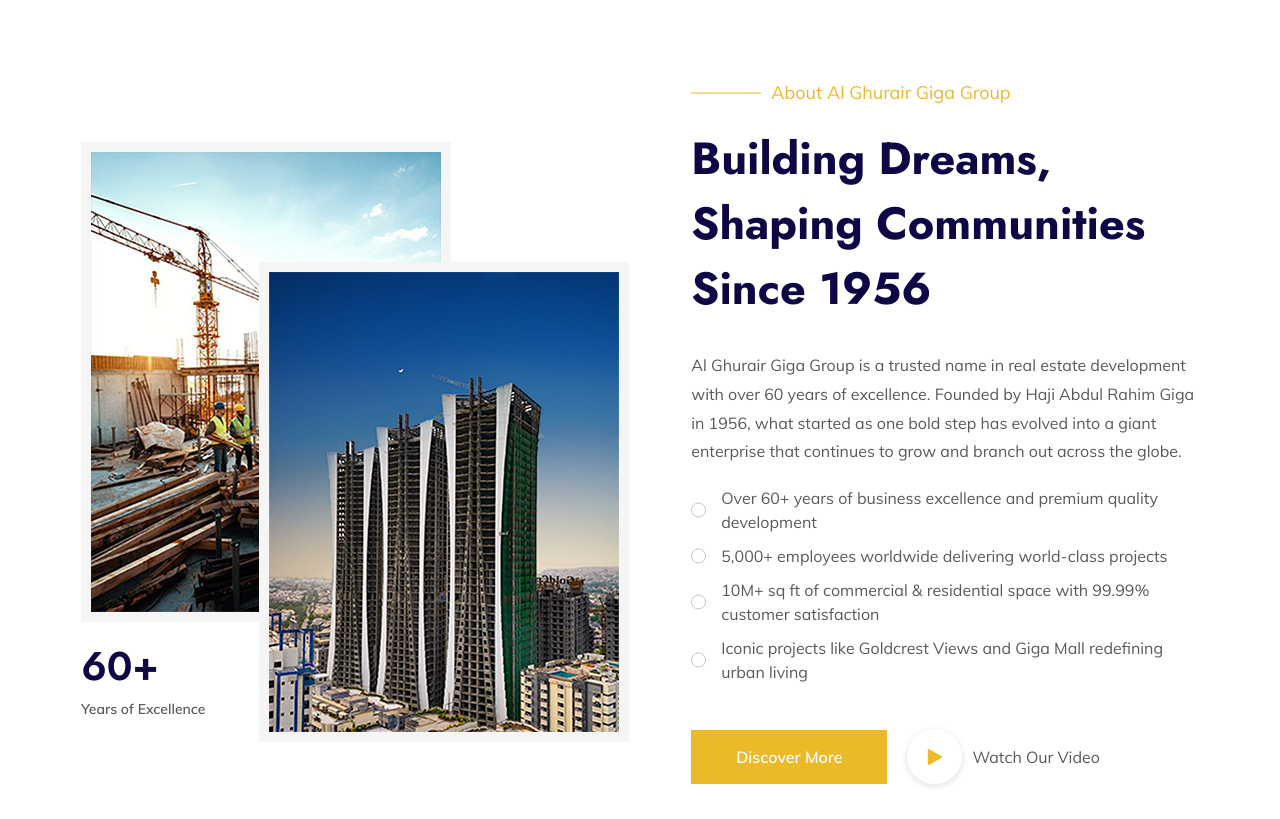
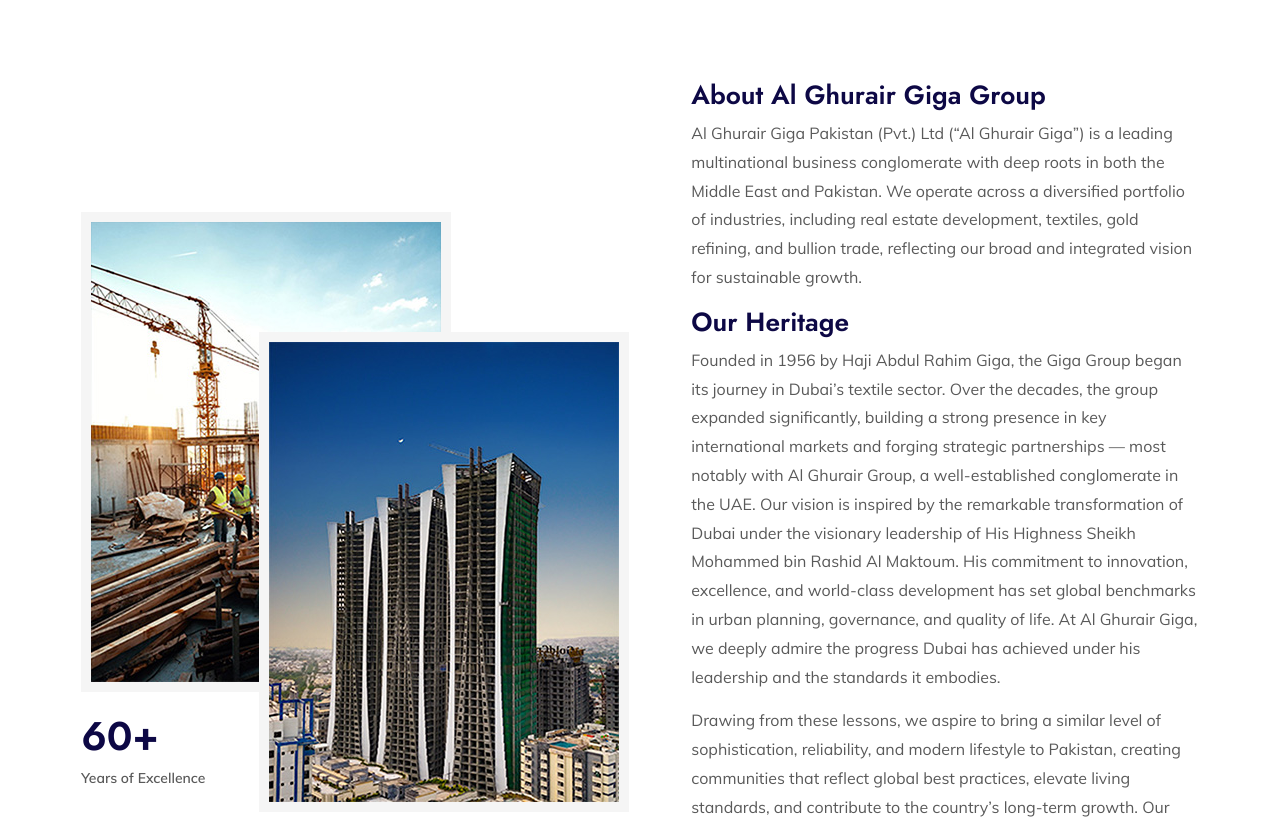
Before and after one commit to Giga-Group/AlGhurairGiga, a React (Create React App) app: page / in a window 1280 px wide. Shown: the part 2440-3259 px from the top of the page. Built offline with nearby package versions, Linux system fonts and the light colour scheme; no server answers.

Commit message:
Text updated

```diff
--- a/src/components/about2/index.js
+++ b/src/components/about2/index.js
@@ -30,17 +30,24 @@
                     <div className="col-lg-6 col-md-12 colsm-12">
                         <div className="wpo-about-text">
                             <div className="wpo-about-title">
-                                <span>About Al Ghurair Giga Group </span>
-                                <h2>Building Dreams, Shaping Communities Since 1956</h2>
+                                {/* <span>About Al Ghurair Giga Group </span> */}
+                                <h3>About Al Ghurair Giga Group</h3>
                             </div>
-                            <p>Al Ghurair Giga Group is a trusted name in real estate development with over 60 years of excellence. Founded by Haji Abdul Rahim Giga in 1956, what started as one bold step has evolved into a giant enterprise that continues to grow and branch out across the globe.</p>
-                            <ul className="ab-list">
+                           <p>Al Ghurair Giga Pakistan (Pvt.) Ltd (“Al Ghurair Giga”) is a leading multinational business conglomerate with deep roots in both the Middle East and Pakistan. We operate across a diversified portfolio of industries, including real estate development, textiles, gold refining, and bullion trade, reflecting our broad and integrated vision for sustainable growth.
+                           </p>
+                           <div className="wpo-about-title">
+                                <h3>Our Heritage</h3>
+                            </div>
+                           <p>Founded in 1956 by Haji Abdul Rahim Giga, the Giga Group began its journey in Dubai’s textile sector. Over the decades, the group expanded significantly, building a strong presence in key international markets and forging strategic partnerships — most notably with Al Ghurair Group, a well-established conglomerate in the UAE. Our vision is inspired by the remarkable transformation of Dubai under the visionary leadership of His Highness Sheikh Mohammed bin Rashid Al Maktoum. His commitment to innovation, excellence, and world-class development has set global benchmarks in urban planning, governance, and quality of life. At Al Ghurair Giga, we deeply admire the progress Dubai has achieved under his leadership and the standards it embodies.
+                           </p>
+                           <p>Drawing from these lessons, we aspire to bring a similar level of sophistication, reliability, and modern lifestyle to Pakistan, creating communities that reflect global best practices, elevate living standards, and contribute to the country’s long-term growth. Our mission is to deliver developments that uphold the same spirit of ambition, resilience, and forward-thinking that defines Dubai’s success story.</p>
+                            {/* <ul className="ab-list">
                                 <li>Over 60+ years of business excellence and premium quality development</li>
                                 <li>5,000+ employees worldwide delivering world-class projects</li>
                                 <li>10M+ sq ft of commercial & residential space with 99.99% customer satisfaction</li>
                                 <li>Iconic projects like Goldcrest Views and Giga Mall redefining urban living</li>
-                            </ul>
-                            <div className="btns">
+                            </ul> */}
+                            {/* <div className="btns">
                                 <Link to="/about" onClick={ClickHandler} className="theme-btn">Discover More</Link>
                                 <ul>
                                     <li className="video-holder">
@@ -50,7 +57,7 @@
                                         Watch Our Video
                                     </li>
                                 </ul>
-                            </div>
+                            </div> */}
                         </div>
                     </div>
                 </div>
```
Also changed, not shown: vercel.json (added).
